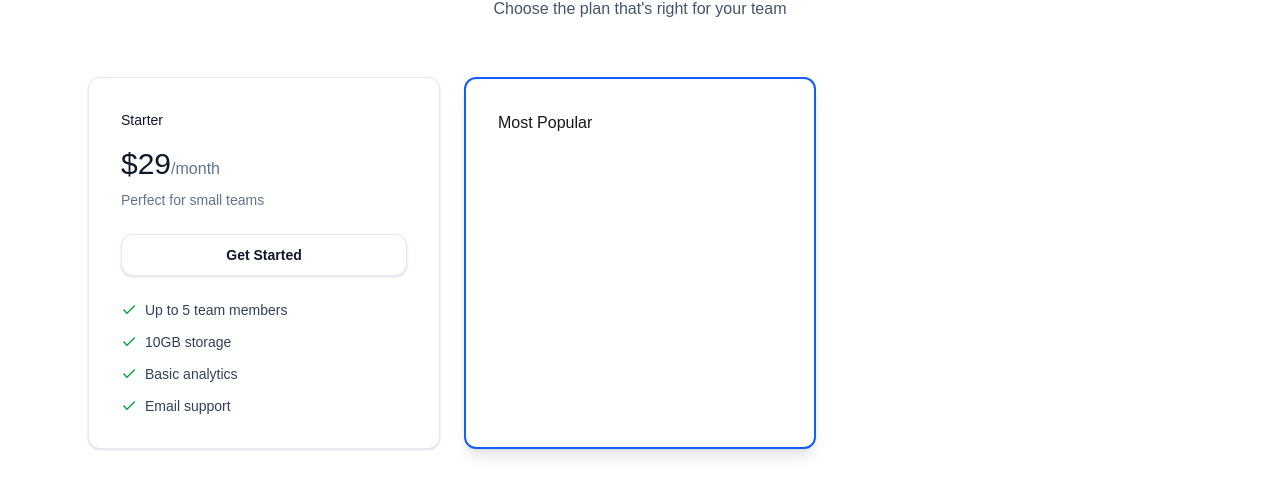
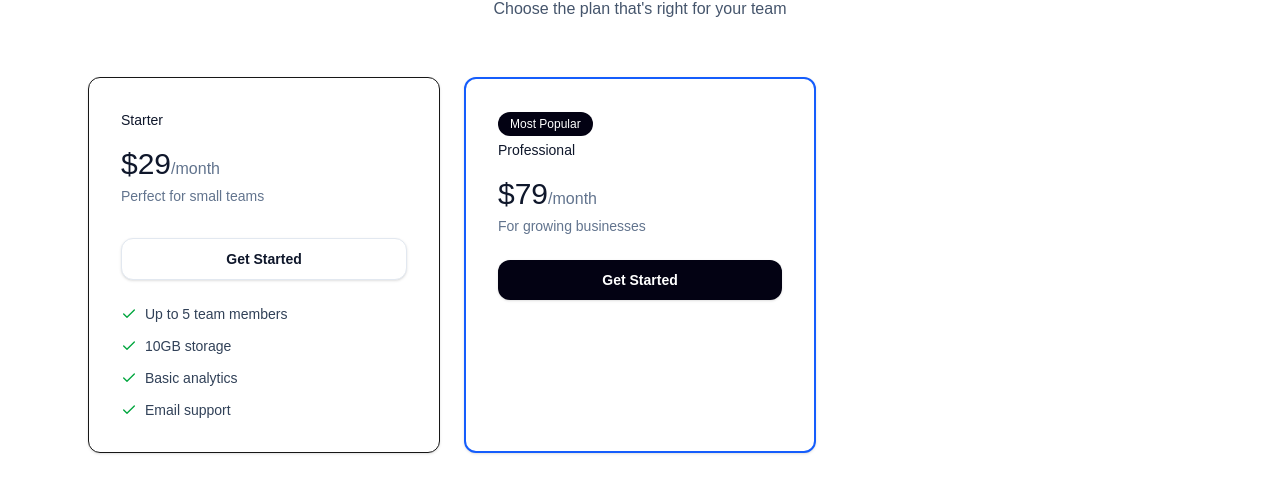
Before and after one commit to najeesidahmed/ruach-tech-figma-to-code, a Next.js app in the folder detailify-landing/: page / in a window 1280 px wide. Shown: the part 1301-1804 px from the top of the page. Built offline with nearby package versions, Linux system fonts and the light colour scheme.

Commit message:
populating professional pricing card

```diff
--- a/detailify-landing/components/sections/PricingSection.tsx
+++ b/detailify-landing/components/sections/PricingSection.tsx
@@ -18,15 +18,18 @@ export function PricingSection() {
             {/* Pricing Grid */}
             <div className="mt-14 grid gap-6 md:grid-cols-3">
                 {/* Starter */}
-                <div className="rounded-xl border border-slate-200 bg-white p-8 shadow-sm">
+                <Card>
+                    <CardHeader>
                         <h3 className="text-sm font-medium text-slate-900">Starter</h3>
                         <p className="mt-4 text-3xl text-slate-900">
                             $29
                             <span className="text-base text-slate-500">/month</span>
                         </p>
+                        <p className="text-sm text-slate-500">Perfect for small teams</p>
+                    </CardHeader>
 
-                    <p className="mt-2 text-sm text-slate-500">Perfect for small teams</p>
-                    <Button className="mt-6 w-full" variant="outline">Get Started</Button>
+                    <CardContent>
+                        <Button className="mt-2 w-full" variant="outline">Get Started</Button>
 
                         <ul className="mt-6 space-y-3 text-sm text-slate-700">
                             <li className="flex items-center gap-2">
@@ -46,15 +49,27 @@ export function PricingSection() {
                                 Email support
                             </li>
                         </ul>
+                    </CardContent>
+                </Card>
+
+                {/* Professional - Highlighted */}
+                <Card className="border-2 border-[#155DFC] shadow-lg">
+                    <CardHeader>
+                        <div className="inline-flex items center rounded-xl bg-[#030213] px-3 py-1 text-xs text-white">
+                            Most Popular
                         </div>
 
-                {/* Professional - Highlighted */}
-                <div className="rounded-xl border-2 border-[#155DFC] bg-white p-8 shadow-lg">
-                    {/* Most Popular Tag */}
-                    <div className="inline-flex items center ">
-                        Most Popular
-                    </div>
-                </div>
+                        <h3 className="text-sm font-medium text-slate-900">Professional</h3>
+                        <p className="mt-4 text-3xl text-slate-900">
+                            $79
+                            <span className="text-base text-slate-500">/month</span>
+                        </p>
+                        <p className="text-sm text-slate-500">For growing businesses</p>
+                    </CardHeader>
+                    <CardContent>
+                        <Button className="w-full">Get Started</Button>
+                    </CardContent>
+                </Card>
             </div>
         </section>
     )
--- a/detailify-landing/components/ui/Card.tsx
+++ b/detailify-landing/components/ui/Card.tsx
@@ -2,12 +2,12 @@ import React from "react";
 
 type CardProps = {
     children: React.ReactNode;
-    classname?: string;
+    className?: string;
 };
 
-export function Card({ children, classname = "" }: CardProps) {
+export function Card({ children, className = "" }: CardProps) {
     return (
-        <div className="{`rounded-xl border bg-white p-8 shadow-sm ${className}">
+        <div className={`rounded-xl border bg-white p-8 shadow-sm ${className}`}>
             {children}
         </div>
     );
```
Lines whose indentation alone changed are shown as unchanged.
